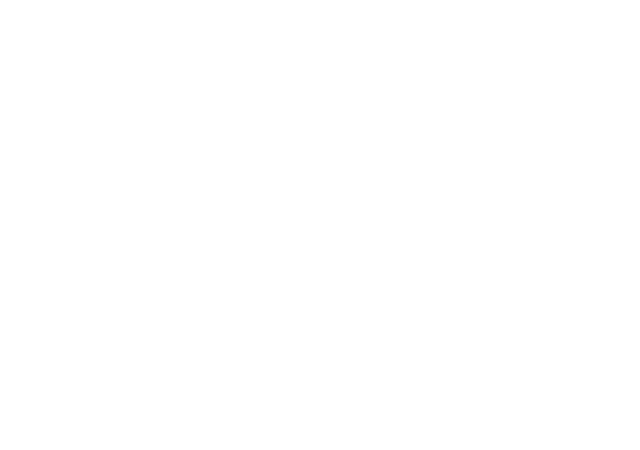
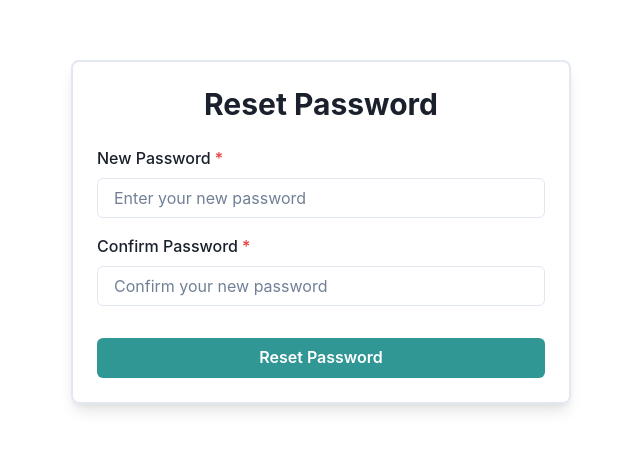
Before and after one commit to ahmad8929/aashita-technosoft, a React (Vite) app: page /reset-password in a window 1280 px wide. Before the commit this address had no page. Shown: the part 168-618 px from the top of the page, without its empty margins (319-959 px from the left). Built offline with nearby package versions, Linux system fonts and the light colour scheme.

Commit message:
reset-password

```diff
--- a/src/pages/forgotPassword.jsx
+++ b/src/pages/forgotPassword.jsx
@@ -11,14 +11,17 @@ import {
     Spinner,
     Flex,
     Link as ChakraLink,
+    useToast,
 } from "@chakra-ui/react";
 import { useNavigate, Link } from "react-router-dom";
+import axios from "axios";
 
 const ForgotPassword = () => {
     const [loading, setLoading] = useState(false);
     const [formData, setFormData] = useState({ email: "" });
     const [error, setError] = useState({ email: false });
     const navigate = useNavigate();
+    const toast = useToast();
 
     const handleChange = (e) => {
         const { name, value } = e.target;
@@ -44,12 +47,32 @@ const ForgotPassword = () => {
         if (!validateForm()) return;
 
         setLoading(true);
-        // Simulate API call
-        setTimeout(() => {
+        try {
+            // Make the API call to send the forgot password request
+            await axios.post(`${import.meta.env.VITE_BACKEND_URL}/forgot-password`, { email: formData.email });
+
+            toast({
+                title: "Password Reset Link Sent",
+                description: "A password reset link has been sent to your email.",
+                status: "success",
+                duration: 3000,
+                isClosable: true,
+                position: "top",
+            });
+
+            navigate("/login"); // Navigate to login page on success
+        } catch (error) {
+            toast({
+                // title: "Error",
+                description: "User not found.",
+                status: "error",
+                duration: 3000,
+                isClosable: true,
+                position: "top",
+            });
+        } finally {
             setLoading(false);
-            console.log("Password reset email sent to:", formData.email);
-            navigate("/login"); // Simulate navigation on successful password reset
-        }, 2000);
+        }
     };
 
     return (
--- /dev/null
+++ b/src/pages/resetPassword.jsx
@@ -0,0 +1,127 @@
+import { useState } from "react";
+import { useNavigate, useSearchParams } from "react-router-dom";
+import axios from 'axios';
+import {
+    Box,
+    Button,
+    Input,
+    Heading,
+    Text,
+    FormControl,
+    FormLabel,
+    VStack,
+    Spinner,
+    Flex,
+    useToast
+} from "@chakra-ui/react";
+import AppPage from "../layouts/AppPage";
+
+const ResetPassword = () => {
+    const [searchParams] = useSearchParams();
+    const token = searchParams.get('token');
+    const navigate = useNavigate();
+    const toast = useToast();
+
+    const [formData, setFormData] = useState({
+        newPassword: "",
+        confirmPassword: "",
+    });
+    const [isLoading, setLoading] = useState(false);
+
+    const handleChange = (e) => {
+        setFormData({
+            ...formData,
+            [e.target.name]: e.target.value,
+        });
+    };
+
+    const handleResetPassword = async (e) => {
+        e.preventDefault();
+        if (formData.newPassword !== formData.confirmPassword) {
+            toast({
+                title: "Passwords do not match.",
+                status: "error",
+                duration: 3000,
+                isClosable: true,
+            });
+            return;
+        }
+
+        setLoading(true);
+        try {
+            await axios.post(`${import.meta.env.VITE_BACKEND_URL}/reset-password?token=${token}`, {
+                new_password: formData.newPassword,
+            });
+            toast({
+                title: "Password reset successful.",
+                status: "success",
+                duration: 3000,
+                isClosable: true,
+            });
+            navigate("/login");
+        } catch (error) {
+            console.error(error);
+            toast({
+                title: "Failed to reset password.",
+                description: error.response?.data?.message || "Please try again.",
+                status: "error",
+                duration: 3000,
+                isClosable: true,
+            });
+        } finally {
+            setLoading(false);
+        }
+    };
+
+    return (
+        <AppPage title="Reset Password" isProtected={false} includeNavbar={false}>
+            <Flex height="100vh" alignItems="center" justifyContent="center">
+                <Box
+                    w="100%"
+                    maxW="500px"
+                    p="6"
+                    boxShadow="lg"
+                    border="2px"
+                    borderColor="gray.200"
+                    borderRadius="8px"
+                >
+                    {isLoading && <Spinner size="xl" position="absolute" top="50%" left="50%" />}
+
+                    <Heading as="h2" size="lg" textAlign="center" mb={6}>
+                        Reset Password
+                    </Heading>
+
+                    <VStack as="form" onSubmit={handleResetPassword} spacing={4} w="100%">
+                        <FormControl id="newPassword" isRequired>
+                            <FormLabel>New Password</FormLabel>
+                            <Input
+                                name="newPassword"
+                                type="password"
+                                placeholder="Enter your new password"
+                                value={formData.newPassword}
+                                onChange={handleChange}
+                            />
+                        </FormControl>
+
+                        <FormControl id="confirmPassword" isRequired>
+                            <FormLabel>Confirm Password</FormLabel>
+                            <Input
+                                name="confirmPassword"
+                                type="password"
+                                placeholder="Confirm your new password"
+                                value={formData.confirmPassword}
+                                onChange={handleChange}
+                            />
+                        </FormControl>
+
+                        <Button type="submit" colorScheme="teal" width="100%" mt={4} isLoading={isLoading}>
+                            Reset Password
+                        </Button>
+                    </VStack>
+                </Box>
+            </Flex>
+        </AppPage>
+    );
+};
+
+export default ResetPassword;
--- a/src/pages/signup.jsx
+++ b/src/pages/signup.jsx
@@ -146,7 +146,7 @@ const Register = () => {
                 password: formValues.password,
                 companyName: formValues.companyName,
                 phoneNumber: formValues.mobileNumber,
-                CountryCode: selectedCountryCode,
+                phoneNumberCountryCode: selectedCountryCode,
                 licenseType: "TRIAL",
             });
 
--- a/src/routes/public.route.js
+++ b/src/routes/public.route.js
@@ -3,6 +3,8 @@ import Login from "../pages/login";
 import Signup from "../pages/signup";
 import forgot from "../pages/forgotPassword";
 import Activation from "../pages/activation";
+import ResetPassword from "../pages/resetPassword";
+
 
 export const publicRoutes = [
 
@@ -18,12 +20,17 @@ export const publicRoutes = [
   },
   {
     title: "Forgot-Password",
-    path: "/forgot",
+    path: "/forgot-password",
     component: forgot,
   },
   {
     title: "Account Activation",
-    path: "/account-activate", // Updated route path
+    path: "/account-activate",
     component: Activation,
   },
+  {
+    title: "Reset Password",
+    path: "/reset-password",
+    component: ResetPassword,
+  },
 ];
```
